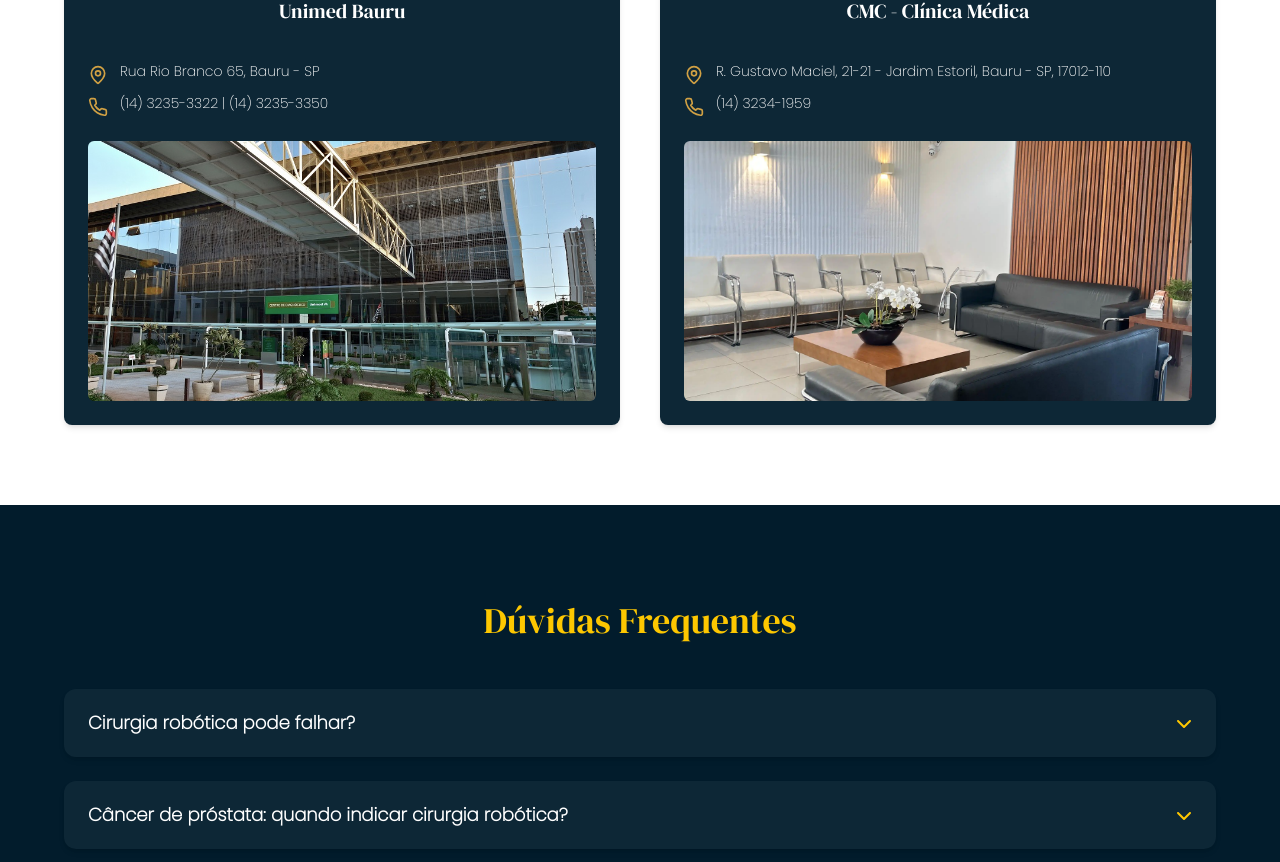
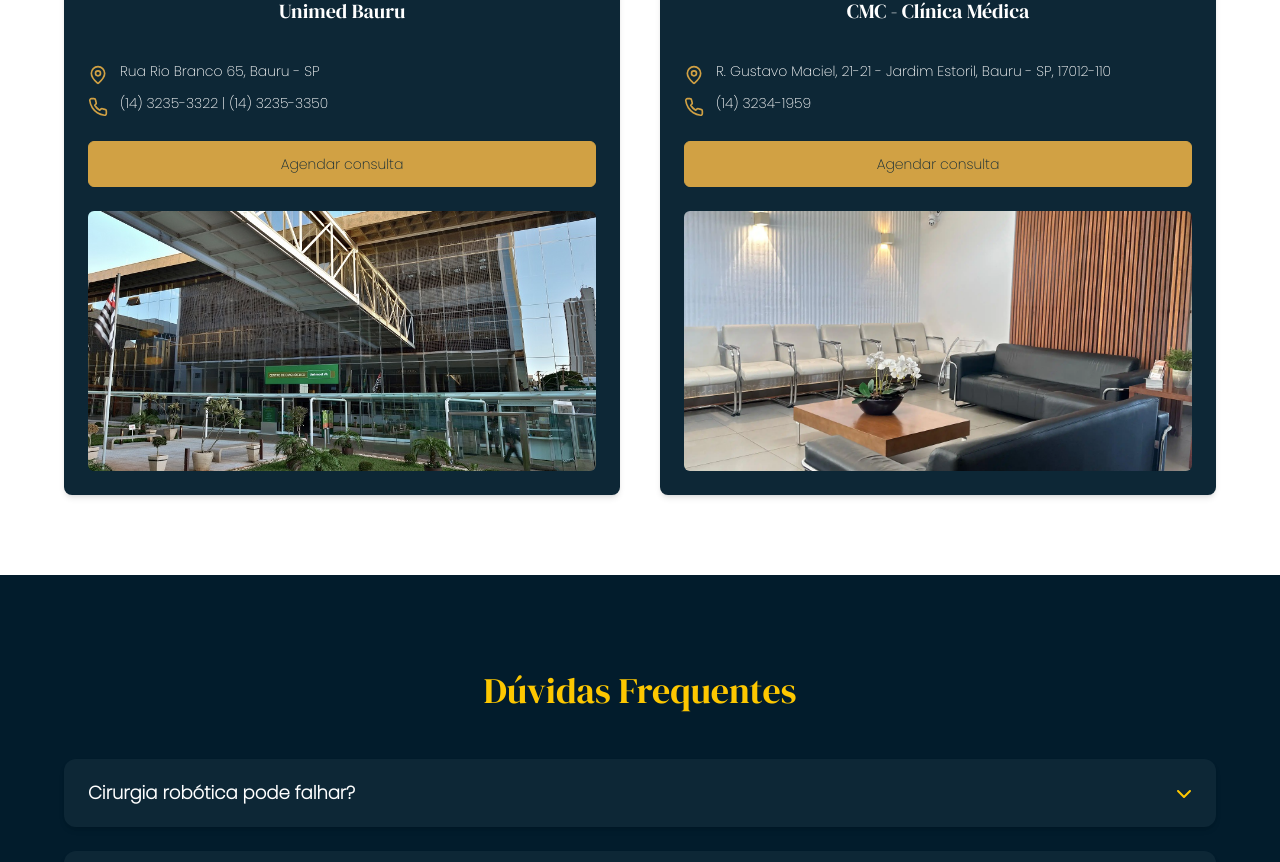
Before and after one commit to PauloSantangelo/dr-pedro-pajolli, a Next.js app: page / in a window 1280 px wide. Shown: the part 3218-4080 px from the top of the page. Built offline with nearby package versions, Linux system fonts and the light colour scheme.

Commit message:
Atualização lp dr pedro

```diff
--- a/src/app/layout.tsx
+++ b/src/app/layout.tsx
@@ -1,6 +1,6 @@
 import type { Metadata } from "next";
 import { Poppins, DM_Serif_Display } from "next/font/google";
-import Script from "next/script"; // ✅ Import necessário para o GA
+import Script from "next/script";
 import "./globals.css";
 import Header from "../components/Header";
 
@@ -37,17 +37,18 @@
       className={`${poppins.variable} ${dmSerif.variable}`}
     >
       <head>
-        {/* ✅ Tag do Google Analytics */}
         <Script
           async
           src="https://www.googletagmanager.com/gtag/js?id=G-M0L98LVHVG"
         />
-        <Script id="google-analytics" strategy="afterInteractive">
+        <Script id="google-tags" strategy="afterInteractive">
           {`
             window.dataLayer = window.dataLayer || [];
             function gtag(){dataLayer.push(arguments);}
             gtag('js', new Date());
+
             gtag('config', 'G-M0L98LVHVG');
+            gtag('config', 'AW-11555664340');
           `}
         </Script>
       </head>
--- a/src/components/sections/ContatoSection.tsx
+++ b/src/components/sections/ContatoSection.tsx
@@ -18,19 +18,31 @@
               <h3 className="text-xl font-semibold font-[var(--font-title)] mb-4 text-center min-h-[3rem]">
                 Unimed Bauru
               </h3>
+
               <div className="flex items-start gap-3 mb-2">
-                <LuMapPin size={20} className="text-[#d1a144] mt-1" />
+                <LuMapPin size={20} className="text-[#d1a144] mt-1 shrink-0" />
                 <p className="text-sm font-[var(--font-body)] font-extralight">
                   Rua Rio Branco 65, Bauru - SP
                 </p>
               </div>
+
               <div className="flex items-start gap-3">
-                <LuPhone size={20} className="text-[#d1a144] mt-1" />
+                <LuPhone size={20} className="text-[#d1a144] mt-1 shrink-0" />
                 <p className="text-sm font-[var(--font-body)] font-extralight">
                   (14) 3235-3322 | (14) 3235-3350
                 </p>
               </div>
+
+              <a
+                href="https://wa.me/5514999999999?text=Olá,%20gostaria%20de%20agendar%20uma%20consulta."
+                target="_blank"
+                rel="noopener noreferrer"
+                className="mt-6 inline-flex w-full items-center justify-center rounded-md border border-[#d1a144] bg-[#d1a144] px-5 py-3 text-sm font-medium text-[#0d2736] transition hover:opacity-90"
+              >
+                Agendar consulta
+              </a>
             </div>
+
             <div className="mt-6">
               <Image
                 src="/imagens/unimed.jpg"
@@ -48,19 +60,31 @@
               <h3 className="text-xl font-semibold font-[var(--font-title)] mb-4 text-center min-h-[3rem]">
                 CMC - Clínica Médica
               </h3>
+
               <div className="flex items-start gap-3 mb-2">
-                <LuMapPin size={20} className="text-[#d1a144] mt-1" />
+                <LuMapPin size={20} className="text-[#d1a144] mt-1 shrink-0" />
                 <p className="text-sm font-[var(--font-body)] font-extralight">
                   R. Gustavo Maciel, 21-21 - Jardim Estoril, Bauru - SP, 17012-110
                 </p>
               </div>
+
               <div className="flex items-start gap-3">
-                <LuPhone size={20} className="text-[#d1a144] mt-1" />
+                <LuPhone size={20} className="text-[#d1a144] mt-1 shrink-0" />
                 <p className="text-sm font-[var(--font-body)] font-extralight">
                   (14) 3234-1959
                 </p>
               </div>
+
+              <a
+                href="https://wa.me/5514999999999?text=Olá,%20gostaria%20de%20agendar%20uma%20consulta."
+                target="_blank"
+                rel="noopener noreferrer"
+                className="mt-6 inline-flex w-full items-center justify-center rounded-md border border-[#d1a144] bg-[#d1a144] px-5 py-3 text-sm font-medium text-[#0d2736] transition hover:opacity-90"
+              >
+                Agendar consulta
+              </a>
             </div>
+
             <div className="mt-6">
               <Image
                 src="/imagens/uro.webp"
```
